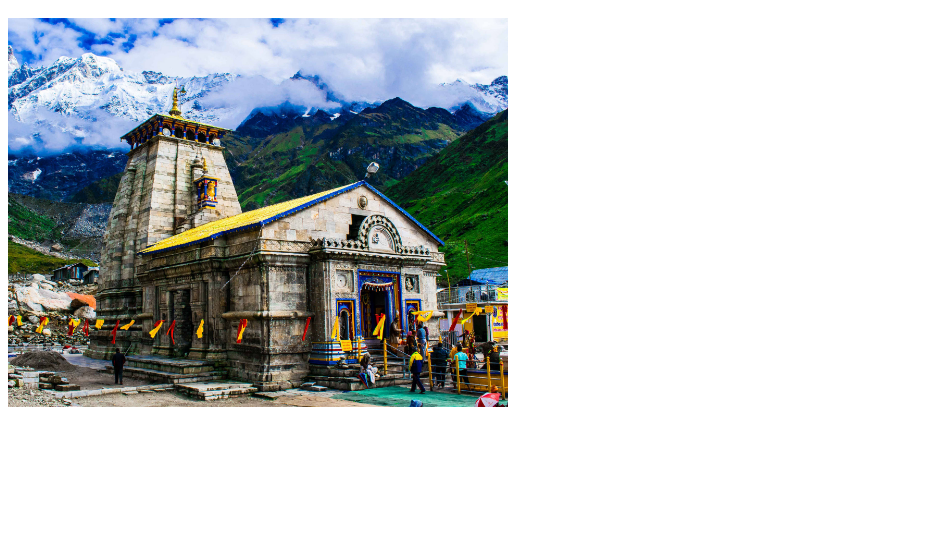
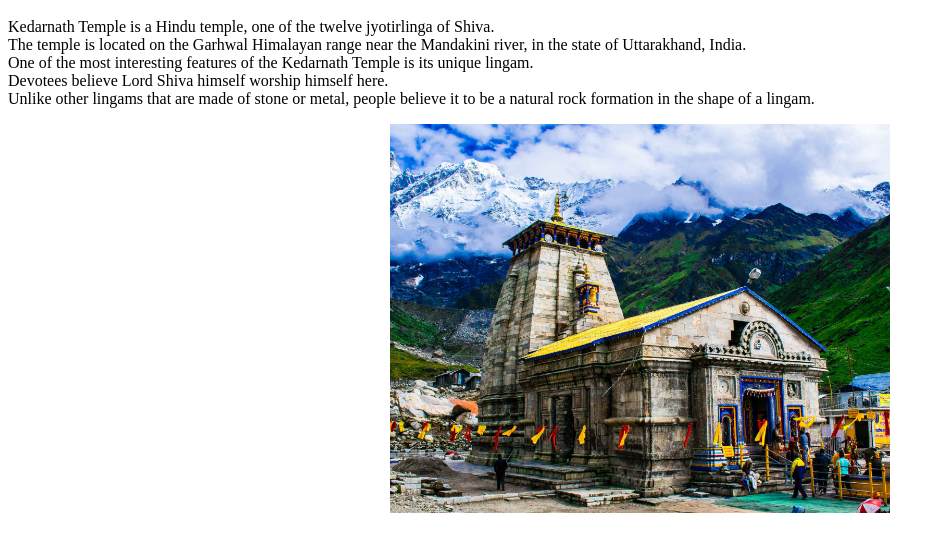
Before and after one commit to NagarjunaManne/arjun, a plain HTML site: page index.html in a window 1280 px wide. Shown: the part 48-600 px from the top of the page, without its empty margins (0-945 px from the left). Drawn offline with Linux system fonts and the light colour scheme.

Commit message:
Update index.html

```diff
--- a/index.html
+++ b/index.html
@@ -1,4 +1,10 @@
-<h1 style="center"> welcome to Kedhar Nath</h1>
-<div style="center">
+<h1 styles="text-align:center font-size:60px"> welcome to Kedhar Nath</h1>
+<p styles="text-align:center font-size:30px"> Kedarnath Temple is a Hindu temple, one of the twelve jyotirlinga of Shiva.<br>
+The temple is located on the Garhwal Himalayan range near the Mandakini river, in the state of Uttarakhand, India.<br>
+One of the most interesting features of the Kedarnath Temple is its unique lingam.<br>
+Devotees believe Lord Shiva himself worship himself here.<br>
+Unlike other lingams that are made of stone or metal, people believe it to be a natural rock formation in the shape of a lingam.
+</p>
+<div style="text-align:center">
 <img width=500 src="lord.jpg">
 </div>
```
